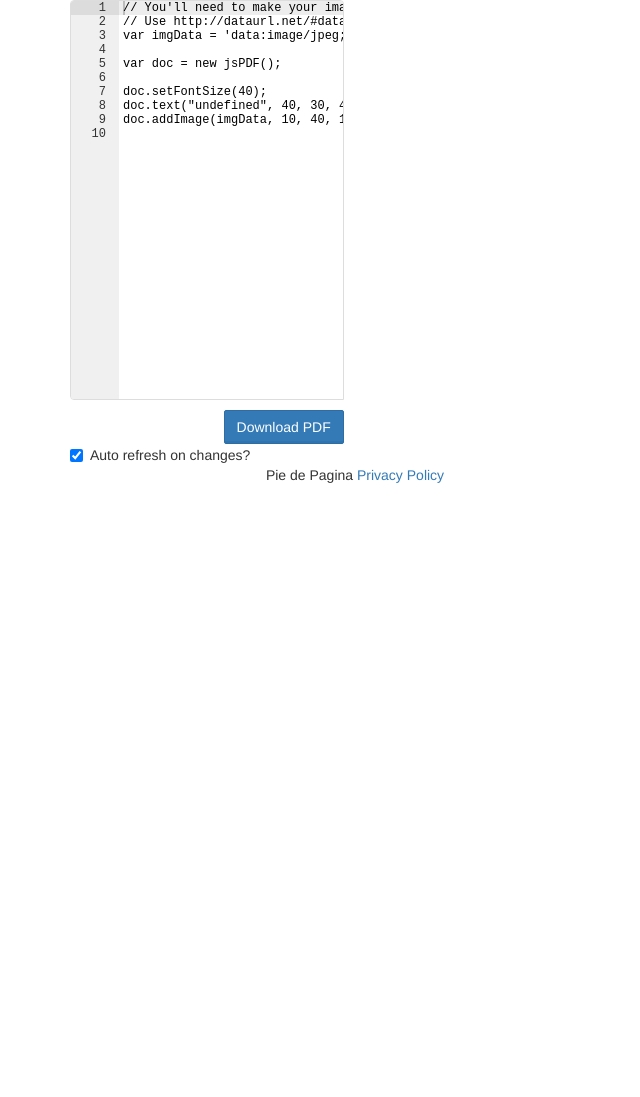
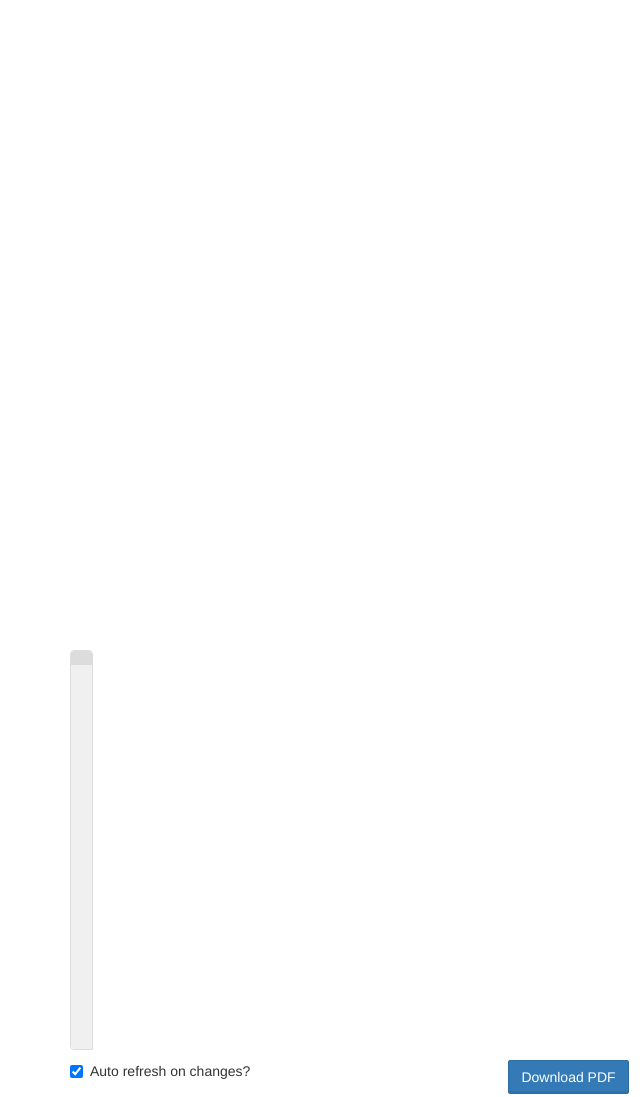
Before and after one commit to aquintanagz/JPDF, a plain HTML site: page jsPDF/index.html in a window 1280 px wide. Shown: the top 1097 px of the page, without its empty margins (0-640 px from the left). Before the commit the page ends 800 px from the top, so only its background shows below. Drawn offline with nearby package versions, Linux system fonts and the light colour scheme; no server answers; a script that the page names is missing.

Commit message:
Se quedo el pdf solito, aunque no es la manera

```diff
--- a/jsPDF/index.html
+++ b/jsPDF/index.html
@@ -35,14 +35,14 @@
 
 
 			<div class="row-fluid">
-				<div class="span6" style="float: right; height: 650px;width: 50%;" >
+				<div class="span6" style="height: 650px;width: 100%;" >
 					<div id="preview-pane" style="height: 650px;position:relative; z-index:999"></div>
 				</div>
-				<div class="span5 no-gutter" style="width: 49%;float:left">
 
 
 
-				<div id="editor" class="bypass" style="width: 49%;"></div>
+
+				<div id="editor" class="bypass" style="width: 2%;"></div>
 
 				<div class="controls" style="width: 49%;">
 					<div class="pull-right">
```
